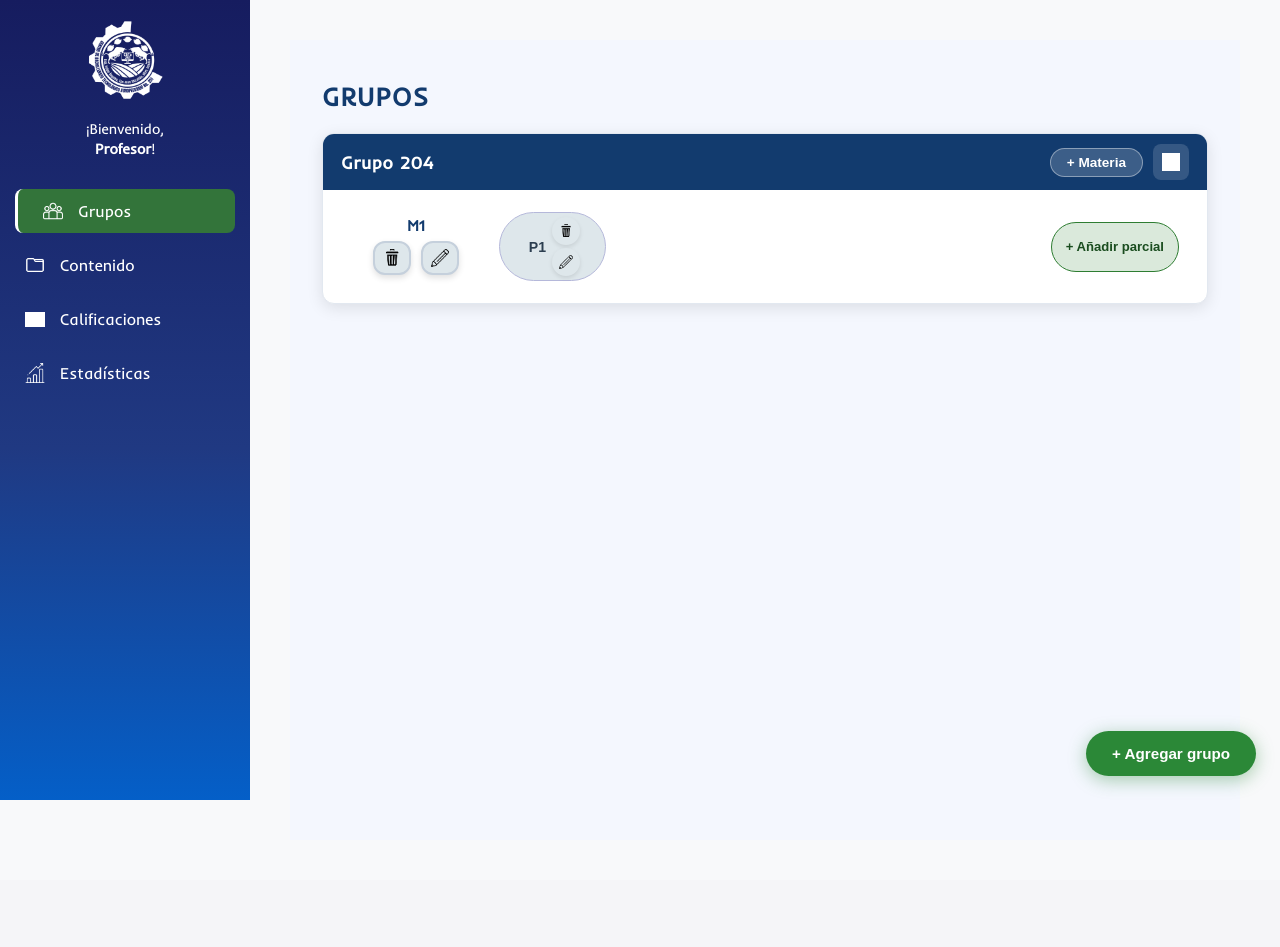
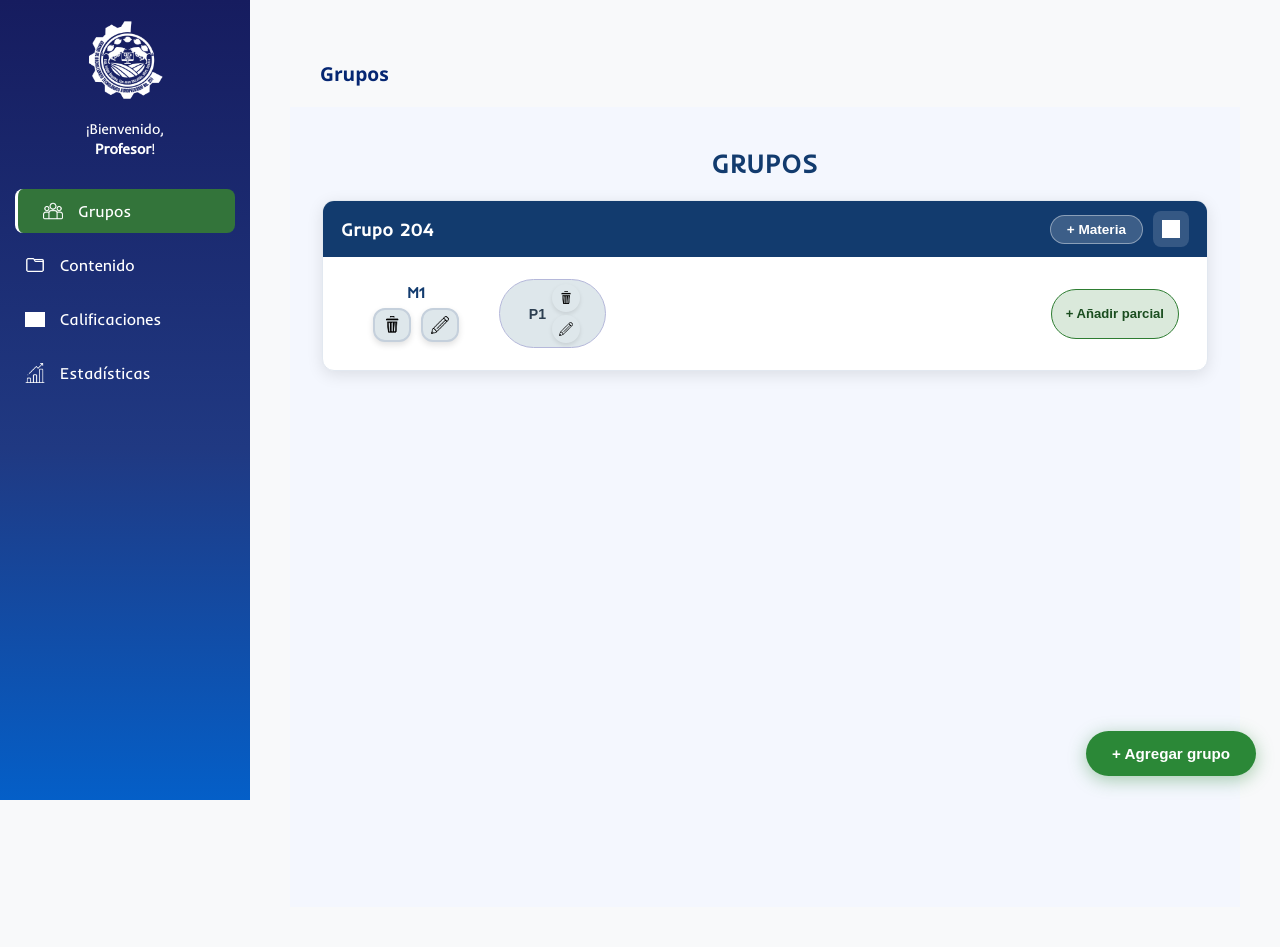
Before and after one commit to FerminJosue-EPO9/Sistema-T.O.R.O.-versiones-funcionales, a Flask app: page /grupos in a window 1280 px wide. Before the commit the page ends 800 px from the top, so only its background shows below. Run offline with Flask 3, Linux system fonts and the light colour scheme; grey boxes are pictures that could not be loaded.

Commit message:
Implementación de Breadcrumbs en el apartado Grupos y cambios generales al CSS

```diff
--- a/static/grupos.css
+++ b/static/grupos.css
@@ -22,6 +22,33 @@
     --radio:        12px;
     --radio-btn:    8px;
     --transicion:   0.25s ease;
+}
+
+#breadcrumbTexto {
+    font-family: 'Segoe UI', Tahoma, Geneva, Verdana, sans-serif;
+    margin: 20px 0 20px 30px;
+    font-size: 1.2rem;
+    font-weight: 600;
+    color: #052672;
+}
+
+#breadcrumbTexto .breadcrumb-link,
+#breadcrumbTexto .breadcrumb-separator,
+#breadcrumbTexto .breadcrumb-active {
+    color: #052672;
+}
+
+#breadcrumbTexto .breadcrumb-link {
+    cursor: pointer;
+    text-decoration: none;
+}
+
+#breadcrumbTexto .breadcrumb-link:hover {
+    text-decoration: underline;
+}
+
+#breadcrumbTexto .breadcrumb-active {
+    font-weight: 600;
 }
 
 /* ─── Contenedor principal ─── */
@@ -53,7 +80,7 @@
     letter-spacing: 1.5px;
     margin-bottom: 20px;
     text-transform: uppercase;
-    align-self: flex-start;
+    text-align: center;
 }
 
 /* ─── Sección default ─── */
@@ -79,7 +106,7 @@
     margin-bottom: 28px;
 }
 .ejemplo-txt p {
-    font-family: 'Courier New', monospace;
+
     font-size: 0.88rem;
     color: #444;
     margin: 4px 0;
--- a/static/js/grupos.js
+++ b/static/js/grupos.js
@@ -22,6 +22,7 @@ document.addEventListener("DOMContentLoaded", () => {
     const inputArchivo = document.getElementById("archivoAlumnos");
     if (inputArchivo) inputArchivo.addEventListener("change", validarArchivo);
 
+    actualizarBreadcrumb(["Grupos"]);
     cargarYElegirSeccion();
 });
 
@@ -49,15 +50,24 @@ function mostrarSeccion(id) {
     if (sec) sec.classList.add("activa");
 }
 
+function actualizarBreadcrumb(ruta) {
+    const bc = document.getElementById("breadcrumbTexto");
+    if (!bc) return;
+
+    bc.innerHTML = ruta.join(" > ");
+}
+
 // ══════════════════════════════════════════════════════════
 //  MODAL NUEVO GRUPO
 // ══════════════════════════════════════════════════════════
 function abrirModal() {
     limpiarModalGrupo();
+    actualizarBreadcrumb(["Grupos", "Crear grupo"]);
     _abrirModal("modalNuevoGrupo");
 }
 
 function cerrarModal() {
+    actualizarBreadcrumb(["Grupos"]);
     _cerrarModal("modalNuevoGrupo");
     limpiarModalGrupo();
 }
@@ -294,12 +304,14 @@ function ejecutarEliminar() {
 }
 
 function cerrarModalEliminar() {
+    actualizarBreadcrumb(["Grupos"]);
     _cerrarModal("modalEliminar");
     accionEliminar = null;
 }
 
 // ── Eliminar grupo ──
 function abrirModalEliminarGrupo(idxGrupo) {
+    actualizarBreadcrumb(["Grupos", "Eliminar grupo"]);
     _abrirModalEliminar(
         "ELIMINAR GRUPO",
         "¿Estás seguro de que deseas eliminar este grupo?",
@@ -326,6 +338,7 @@ function ejecutarEliminarGrupo(idxGrupo) {
 
 // ── Eliminar materia ──
 function abrirModalEliminarMateria(idxGrupo, idxMateria) {
+    actualizarBreadcrumb(["Grupos", "Eliminar materia"]);
     _abrirModalEliminar(
         "ELIMINAR MATERIA",
         "¿Estás seguro de que deseas eliminar esta materia?",
@@ -366,6 +379,7 @@ function abrirModalEliminarParcial(idxGrupo, idxMateria, idxParcial) {
         <div class="chip-info">${materia}</div>
         <div class="chip-info">${nombreParcial}</div>
     `;
+    actualizarBreadcrumb(["Grupos", "Eliminar parcial"]);
     _abrirModalEliminar(
         "ELIMINAR PARCIAL",
         "¿Estás seguro que quieres eliminar este parcial?",
@@ -396,11 +410,13 @@ function ejecutarEliminarParcial(idxGrupo, idxMateria, idxParcial) {
 function agregarMateria(idxGrupo) {
     grupoMateriaTarget = { idxGrupo };
     document.getElementById("inputNombreMateria").value = "";
+    actualizarBreadcrumb(["Grupos", "Agregar materia"]);
     _abrirModal("modalAgregarMateria");
     setTimeout(() => document.getElementById("inputNombreMateria").focus(), 120);
 }
 
 function cerrarModalMateria() {
+    actualizarBreadcrumb(["Grupos"]);
     _cerrarModal("modalAgregarMateria");
     grupoMateriaTarget = null;
 }
@@ -430,11 +446,13 @@ function editarMateria(idxGrupo, idxMateria) {
     const nombreActual = span ? span.textContent.trim() : "";
     editarMateriaTarget = { idxGrupo, idxMateria };
     document.getElementById("inputEditarMateria").value = nombreActual;
+    actualizarBreadcrumb(["Grupos", "Editar materia"]);
     _abrirModal("modalEditarMateria");
     setTimeout(() => document.getElementById("inputEditarMateria").focus(), 120);
 }
 
 function cerrarModalEditarMateria() {
+    actualizarBreadcrumb(["Grupos"]);
     _cerrarModal("modalEditarMateria");
     editarMateriaTarget = null;
 }
@@ -489,11 +507,12 @@ function agregarParcial(idxGrupo, idxMateria) {
         limite.style.display    = "none";
         btnConf.disabled        = false;
     }
-
+    actualizarBreadcrumb(["Grupos", "Agregar parcial"]);
     _abrirModal("modalAgregarParcial");
 }
 
 function cerrarModalParcial() {
+    actualizarBreadcrumb(["Grupos"]);
     _cerrarModal("modalAgregarParcial");
     parcialTarget = null;
 }
@@ -527,11 +546,13 @@ function editarParcial(idxGrupo, idxMateria, idxParcial) {
     const input  = document.getElementById("inputEditarParcial");
     input.value  = numero;
     input.style.border = "";
+    actualizarBreadcrumb(["Grupos", "Editar parcial"]);
     _abrirModal("modalEditarParcial");
     setTimeout(() => input.focus(), 120);
 }
 
 function cerrarModalEditarParcial() {
+    actualizarBreadcrumb(["Grupos"]);
     _cerrarModal("modalEditarParcial");
     editarParcialTarget = null;
 }
--- a/templates/grupos/grupos.html
+++ b/templates/grupos/grupos.html
@@ -2,6 +2,8 @@
 
 {% block content %}
 <link rel="stylesheet" href="{{ url_for('static', filename='grupos.css') }}">
+
+<div id="breadcrumbTexto"></div>
 
 <div class="grupos-container">
 
@@ -10,15 +12,25 @@
     ══════════════════════════════════ -->
     <section id="seccionDefault" class="seccion activa">
     <h2>GRUPOS</h2>
+
     <p class="subtitulo">Aún no hay ningún grupo registrado.</p>
-        <p class="instruccion">Formato correcto para el archivo <strong>.txt</strong> de alumnos:</p>
+    <p class="instruccion">Para crear un grupo necesitará crear un archivo txt y cargarlo después.</p>
+    <p class="instruccion">Formato correcto para subir un txt de alumnos:</p>
+    <p class="instruccion"><strong>Matrícula del alumno | Nombre/s | Apellidos</strong></p>
+
     <div class="ejemplo-txt">
         <p>2026001|Juan Carlos|García López</p>
         <p>2026002|Valentina|Morales Torres</p>
         <p>2026003|Luis Fernando|Hernández Ruiz</p>
         <p>2026004|María Fernanda|Cruz Sánchez</p>
         <p>2026005|José Ángel|Ramírez Pérez</p>
+        <p>2026006|Ana Sofía|Vargas Castillo</p>
+        <p>2026007|Carlos Eduardo|Mendoza Flores</p>
+        <p>2026008|Daniela|Ortiz Navarro</p>
+        <p>2026009|Miguel Ángel|Salinas Romero</p>
+        <p>2026010|Paola Andrea|Reyes Montoya</p>
     </div>
+
     <button id="primer-grupo" onclick="abrirModal()">+ Crear mi primer grupo</button>
 </section>
 
--- a/templates/grupos/progresiones.html
+++ b/templates/grupos/progresiones.html
@@ -2,6 +2,8 @@
 
 {% block content %}
 <link rel="stylesheet" href="{{ url_for('static', filename='progresiones.css') }}">
+
+<div id="breadcrumbTexto"></div>
 
 <div class="progresiones-container">
     <h2>PROGRESIONES</h2>
```
Also changed, not shown: static/js/progresiones.js (+32 -2 lines), static/progresiones.css (+29 -2 lines). Lines whose indentation alone changed are shown as unchanged.
